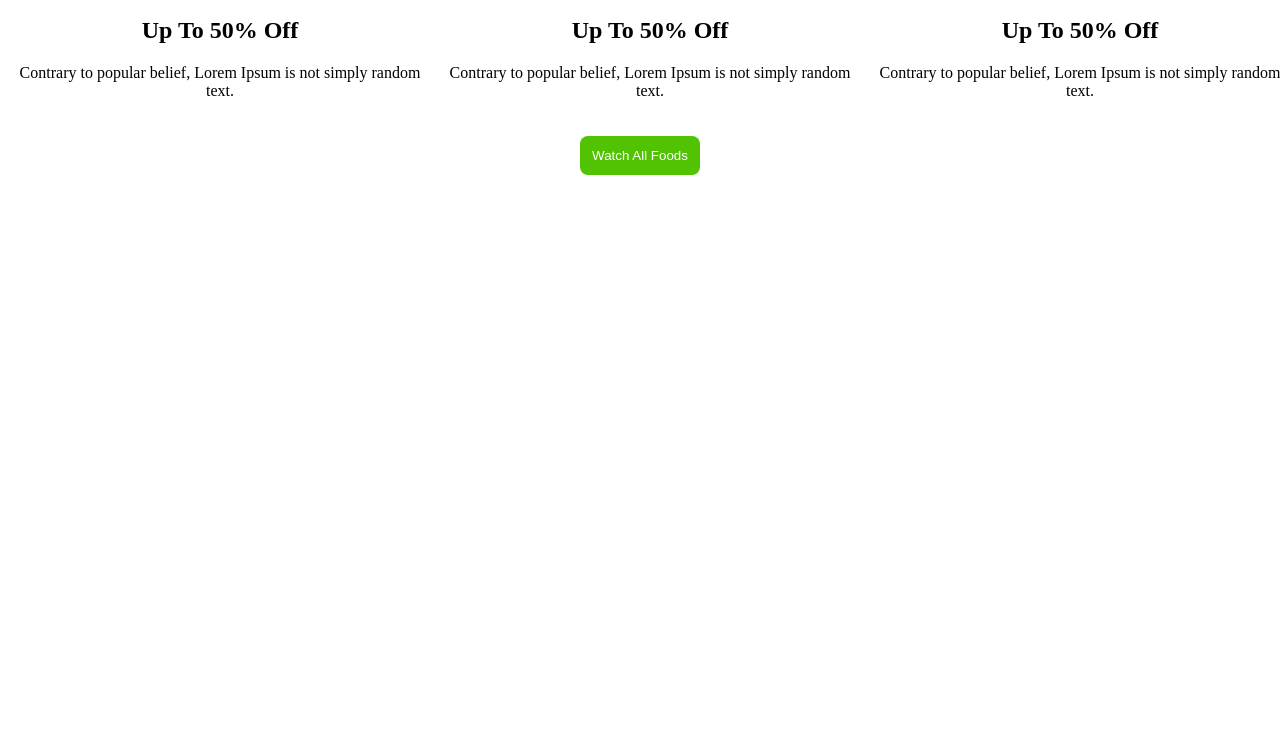
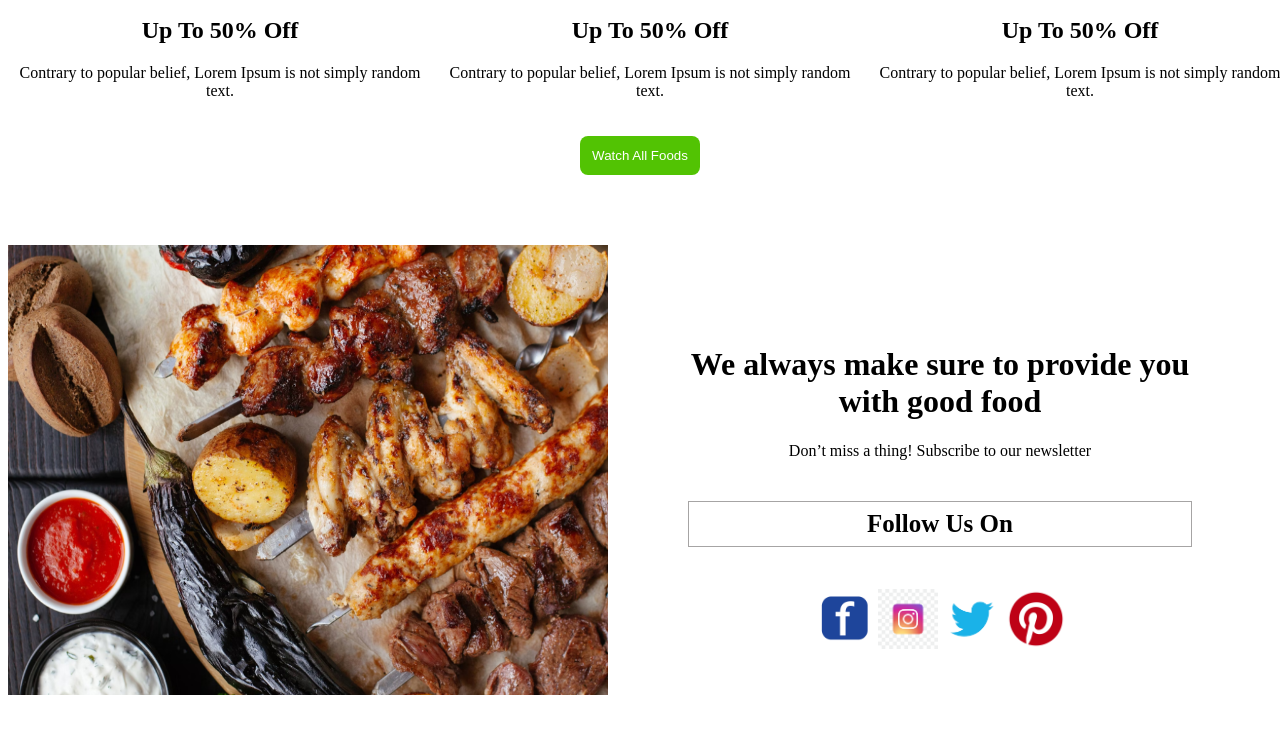
Before and after one commit to hossenali2200/goodfoodresturant, a plain HTML site: page index.html in a window 1280 px wide. Shown: the part 1189-1926 px from the top of the page. Before the commit the page ends 1372 px from the top, so only its background shows below. Drawn offline with Linux system fonts and the light colour scheme.

Commit message:
about section

```diff
--- a/index.html
+++ b/index.html
@@ -54,6 +54,24 @@
         </div>
         <button style="margin-top: 20px">Watch All Foods</button>
       </div>
+
+    <!-- about us -->
+     <div class="about">
+        <div>
+            <img class="left" src="./assets/foods.png" alt="">
+        </div>
+        <div class="right">
+            <h1>We always make sure to provide you with good food</h1>
+            <p>Don’t miss a thing! Subscribe to our newsletter</p>
+            <h5>Follow Us On</h5>
+            <div >
+                <img width="60px" height="60px" src="./assets/facebok.png" alt="">
+                <img width="60px" height="60px" src="./assets/instagram.png" alt="">
+                <img width="60px" height="60px" src="./assets/Logo_Twitter.png" alt="">
+                <img width="60px" height="60px" src="./assets/Pinterest-logo.png" alt="">
+            </div>
+        </div>
+     </div>
     </main>
     <footer></footer>
   </body>
--- a/style.css
+++ b/style.css
@@ -59,3 +59,23 @@ main{
     display: flex;
     gap: 6px;
 }
+.about{
+    display: flex;
+    margin-top: 70px;
+}
+
+.left{
+    width: 600px;
+    height: 450px;
+}
+
+.right{
+     padding: 80px;
+
+}
+
+h5{
+    border: 1px solid rgb(166, 164, 164);
+    padding: 8px;
+    font-size: 25px;
+}
```
Also changed, not shown: assets/Logo_Twitter.png (added), assets/Pinterest-logo.png (added), assets/facebok.png (added), assets/instagram.png (added).
